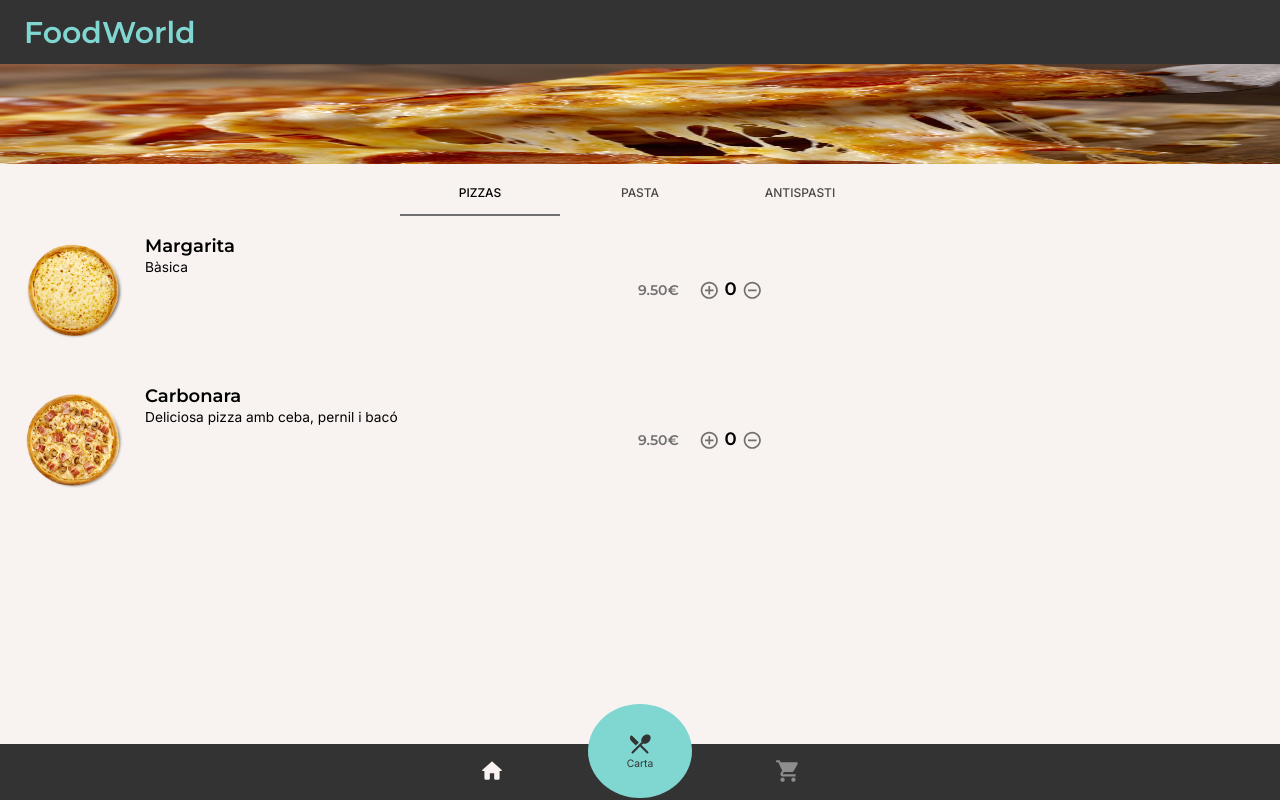
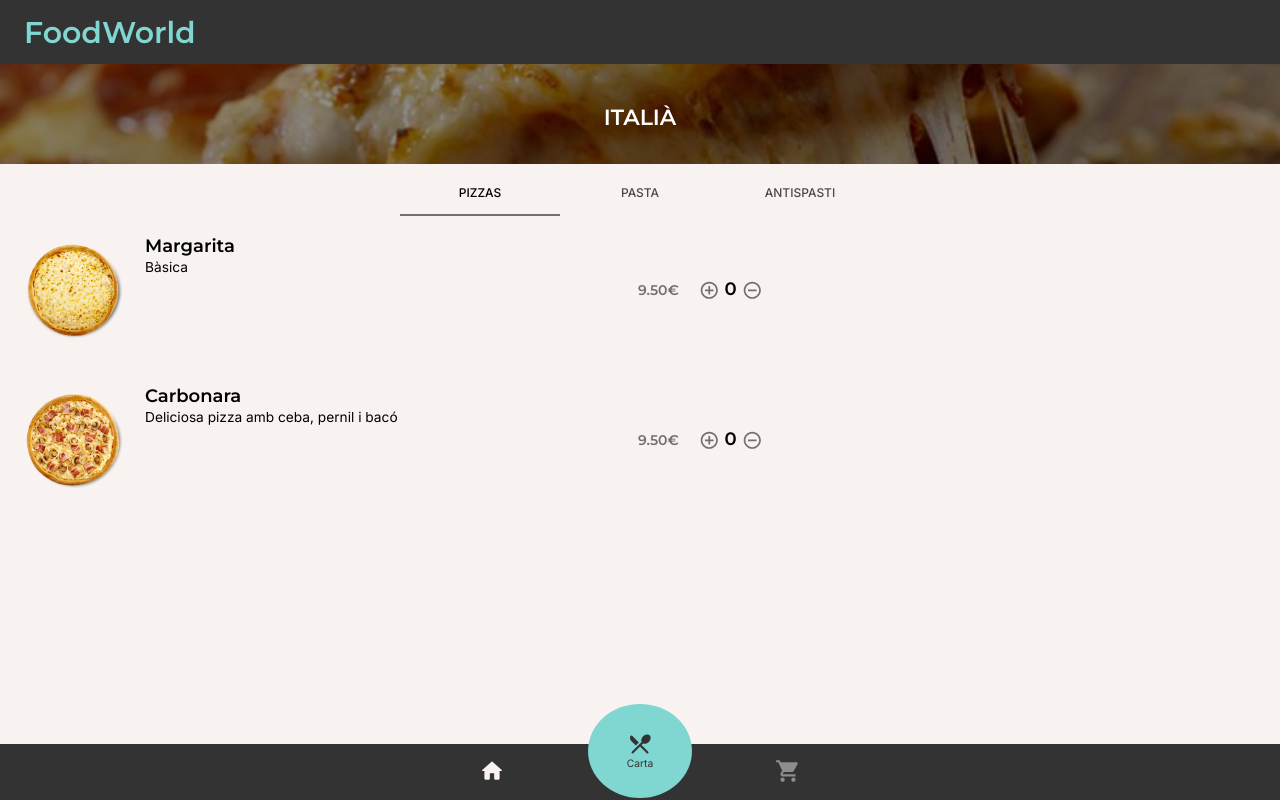
Before and after one commit to carlesonielfa/foodworld, a React (Create React App) app: page /fhc6/italia in a window 1280 px wide. Built offline with nearby package versions, Linux system fonts and the light colour scheme.

Commit message:
Afegit titol de secció

```diff
--- a/src/Italia.js
+++ b/src/Italia.js
@@ -1,5 +1,5 @@
 import React from "react";
-import { makeStyles, Tabs, Tab } from "@material-ui/core";
+import { makeStyles, Tabs, Tab, Typography } from "@material-ui/core";
 
 import MenuItem from "./MenuItem";
 import italian from "./assets/italian.jpg";
@@ -36,7 +36,7 @@ function TabPanel(props) {
 const styles = makeStyles((theme) => ({
   root: {
     justifyContent: "center",
-    widt: "100%",
+    width: "100%",
   },
   tabs: {
     variant: "fullWidth",
@@ -46,6 +46,28 @@ const styles = makeStyles((theme) => ({
     paddingRight: "30px",
     paddingLeft: "30px",
   },
+  media: {
+    height: 100,
+    objectFit: "cover",
+    width: "100%",
+    filter: "brightness(55%);"
+  },
+  imageContainer:{
+    position:"relative",
+    textAlign: "center",
+    color: theme.palette.common.white
+  },
+  imageContent:{
+    display: "flex",
+    alignItems: "center",
+    justifyContent: "center",
+    color: theme.palette.common.white,
+  },
+  title:{
+    position: "relative",
+    top: "-85px",
+    marginBottom: "-70px"
+  }
 }));
 
 export default function Italia() {
@@ -59,8 +81,12 @@ export default function Italia() {
 
   return (
     <div className={classes.root}>
-      <img src={italian} width="100%" height="100px" alt="" />
-
+      <div className={classes.imageContainer}>
+        <img className={classes.media} src={italian}/>
+        <div className={classes.imageContent}>
+          <Typography className={classes.title} color="inherit" variant="h2">ITALIÀ</Typography>
+        </div>
+      </div>
       <Tabs
         value={value}
         onChange={handleChange}
@@ -72,8 +98,8 @@ export default function Italia() {
         <Tab label="Antispasti" className={classes.tab} />
       </Tabs>
 
-      <TabPanel value={value} index={0} />
-      <TabPanel value={value} index={1} />
+        <TabPanel value={value} index={0} />
+        <TabPanel value={value} index={1} />
       <TabPanel value={value} index={2} />
     </div>
   );
```
